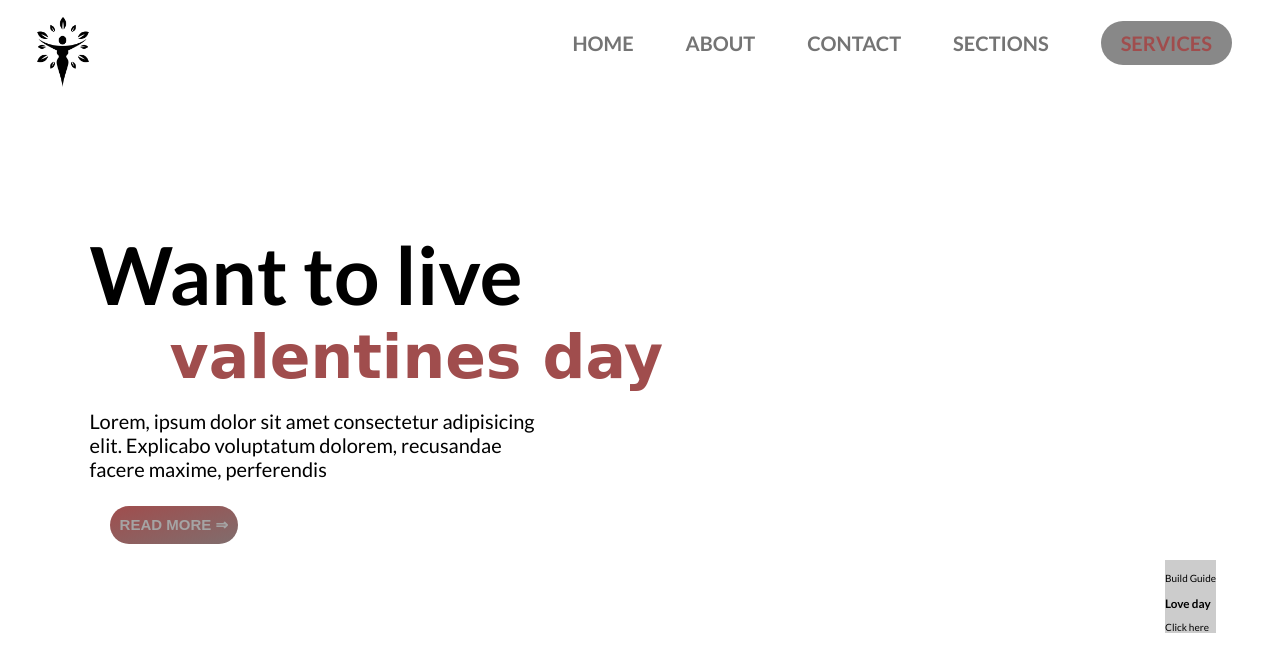
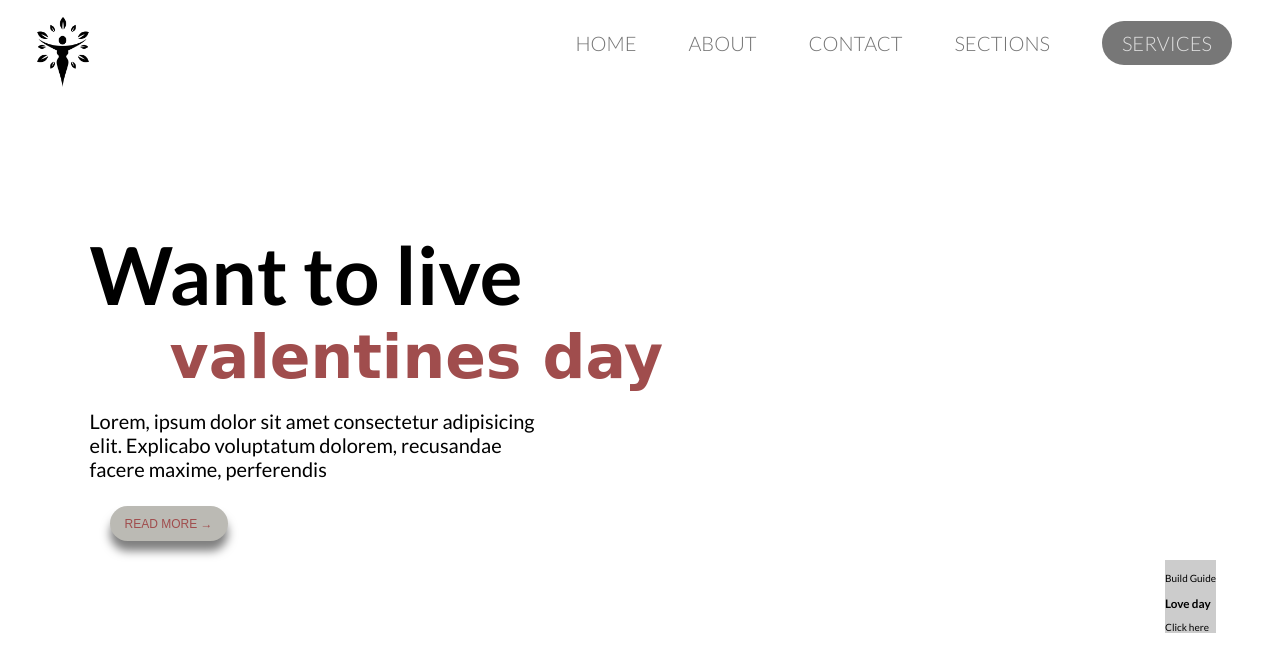
Before and after one commit to sondoskareem/SONDOSKAREEM, a plain HTML site: page index.html in a window 1280 px wide. Drawn offline with Linux system fonts and the light colour scheme; a web font is replaced by a local one.

Commit message:
modified btn

```diff
--- a/index.html
+++ b/index.html
@@ -33,7 +33,7 @@
         <div class="header-part">
             <h2 class="header-part__main">Want to live <span class="header-part__sub">valentines day</span></h2>
             <p>Lorem, ipsum dolor sit amet consectetur adipisicing elit. Explicabo voluptatum dolorem, recusandae facere maxime, perferendis </p>
-            <button><a href="#">Read more &rArr;</a></button>
+            <button><a href="#">Read more &rarr;</a></button>
         </div>
     </header>
     <main>
--- /dev/null
+++ b/js.js
@@ -0,0 +1 @@
+document.querySelector('.list__active').classList.remove
--- a/style/style.scss
+++ b/style/style.scss
@@ -32,8 +32,8 @@ body{
     margin-right: 1rem;
 
     &__active{
-        background-color: #888;
-        color: #a04d4d !important;
+        background-color: #777777;
+        color: #e0e0e0 !important;
         padding: 1rem 2rem;
         border-radius: 3rem ;
 
@@ -41,19 +41,21 @@ body{
 
     &__item{
         font-size: 2rem;
-        font-weight: 700;
+        font-weight: 300;
         color: rgb(116, 116, 116);
         list-style: none;
         margin-right: 1rem;
         display: inline-block;
         transition: all .2s;
         padding: 2rem;
-        &:hover{
-            background-color: #888;
-            color: #a04d4d !important;
-            padding: 1rem 2rem;
-            border-radius: 3rem ;
-            transform: translateY(1px);
+        &:not(:last-child):hover{
+
+            background-color: #777777;
+            color: #e0e0e0;
+                padding: 1rem 2rem;
+                border-radius: 3rem ;
+                transform: translateY(1px);
+
         }
 
     }
@@ -87,25 +89,31 @@ body{
 
     }
     button{
-        background-image: linear-gradient(to right bottom , #a04d4d  , #806d6d);
+        background-color: #bbbab4;
+
         border: none;
-        padding: 1rem;
+        padding: 1rem 1.5rem;
         border-radius: 5rem;
         margin: .5rem 0 0 2rem;
         transition: all .2s;
-
+        box-shadow: 0 1rem 1rem rgba(rgba(0, 0, 0, 0.8) , .5);
         a{
-        color: rgb(165, 164, 164);
-        font-weight: 700;
-        font-size: 1.5rem;
+        color: #a04d4d;
+        font-weight: 500;
+        font-family: sans-serif;
+        font-size: 1.2rem;
         text-decoration: none;
         text-transform: uppercase;
+
+
         }
 
         &:hover{
          transform: scale(1.1) translateY(2px);
-         background-color: #a04d4d;
-         background-image: none;
+         background-color: #777777;
+         & a{
+            color: #e0e0e0;
+         }
         }
         &:focus{
             outline: none;
```
Also changed, not shown: style/style.css, 1 other file.
